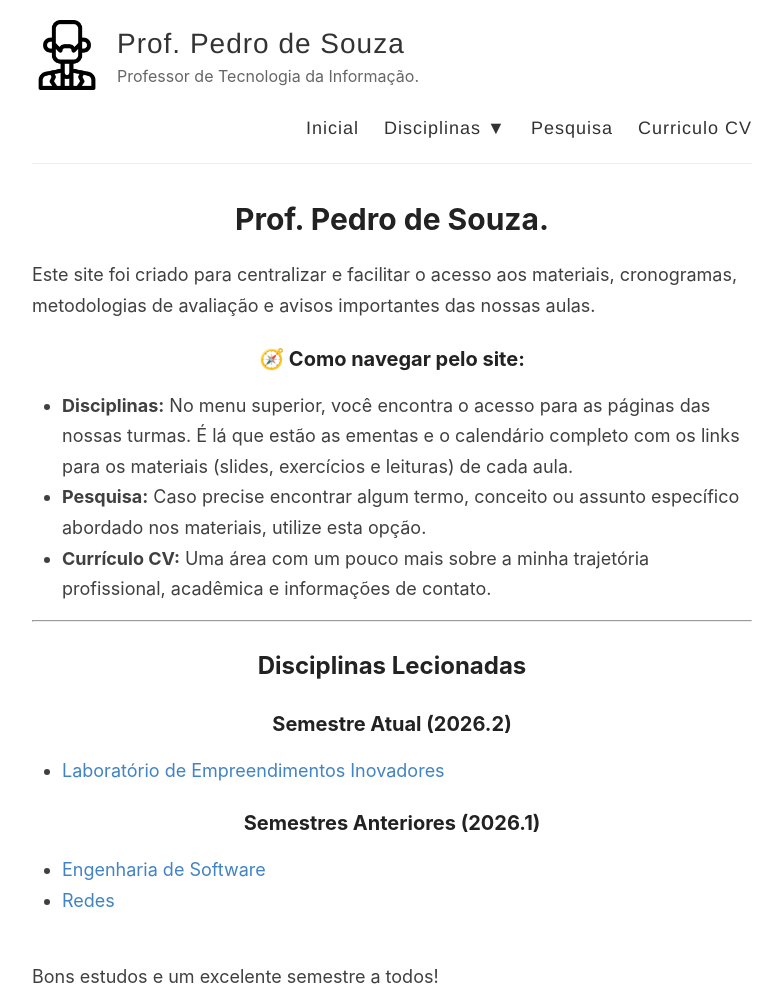
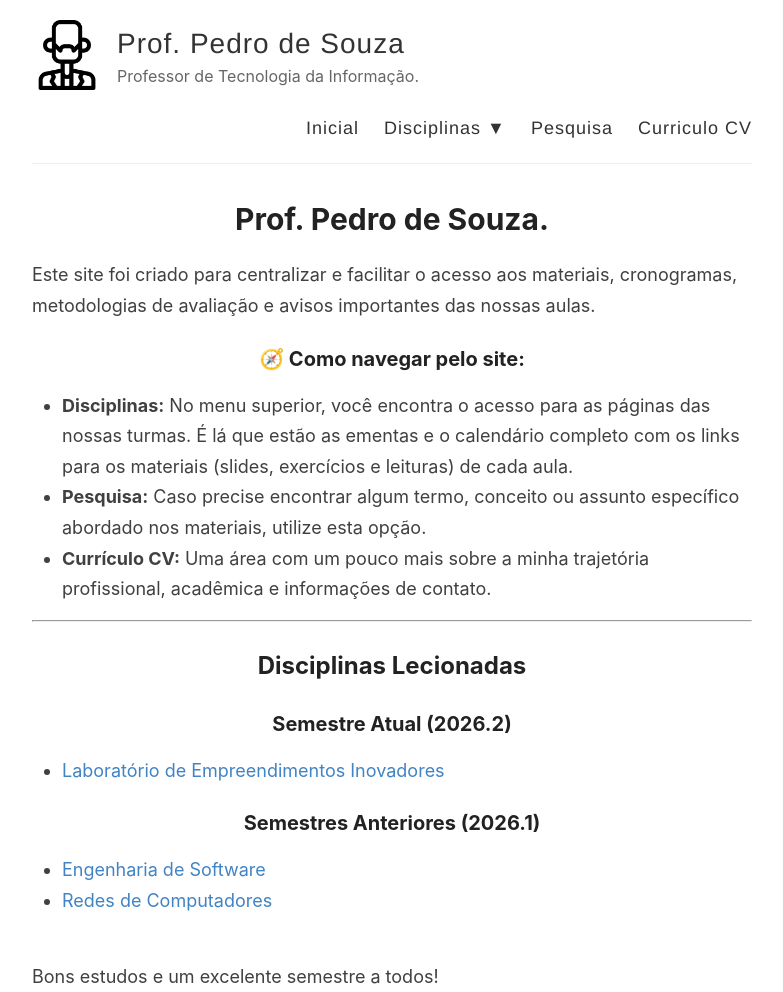
Before and after one commit to prgsouza/prgsouza.github.io, a Jekyll site: the page built from index.md, in a window 1280 px wide. Shown: the whole page, without its empty margins (248-1031 px from the left). Built offline with Jekyll 4.4.1, drawn with Linux system fonts in a browser that asks for light colours.

Commit message:
Update index.md

```diff
--- a/index.md
+++ b/index.md
@@ -20,7 +20,7 @@ Este site foi criado para centralizar e facilitar o acesso aos materiais, cronog
 
 ### Semestres Anteriores (2026.1)
 * [Engenharia de Software](/es/)
-* [Redes](/redes/)
+* [Redes de Computadores](/redes/)
 
 
 <br>
```
